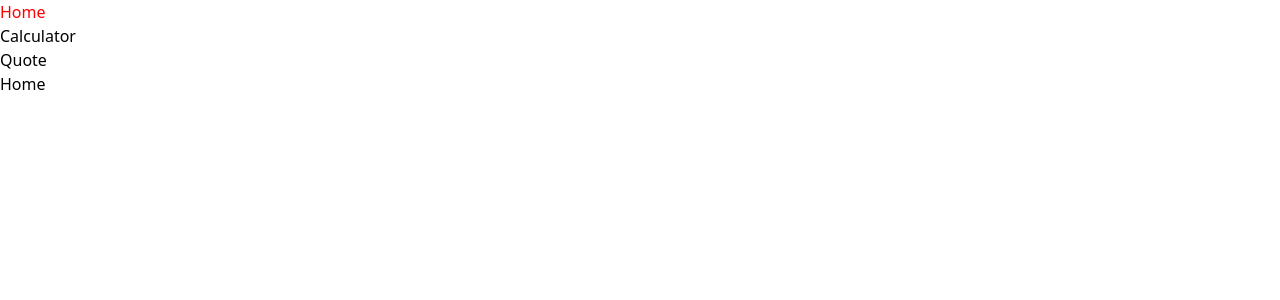
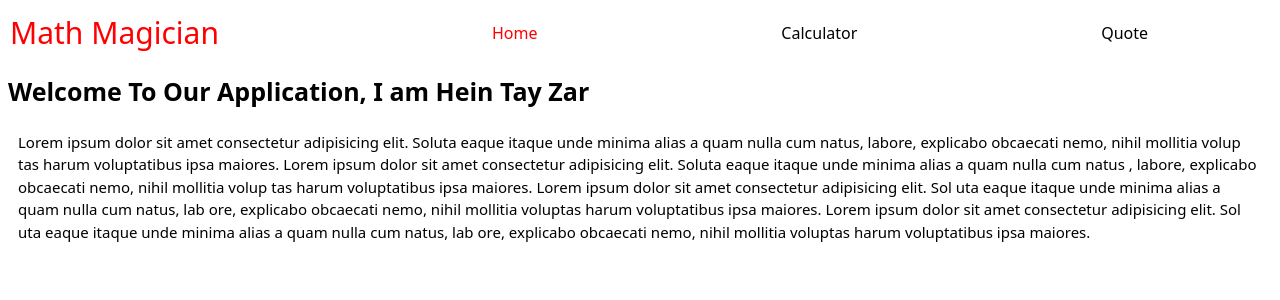
Before and after one commit to heintayzar-hm/math-magician, a React (Create React App) app: page /#/home in a window 1280 px wide. Shown: the top 300 px of the page. Built offline with nearby package versions, Linux system fonts and the light colour scheme.

Commit message:
Add pages and style them

```diff
--- a/package.json
+++ b/package.json
@@ -10,6 +10,7 @@
     "react": "^18.2.0",
     "react-dom": "^18.2.0",
     "react-icons": "^4.7.1",
+    "react-router": "^6.4.4",
     "react-router-dom": "^6.4.4",
     "react-scripts": "5.0.1",
     "web-vitals": "^2.1.4"
--- a/src/component/Navbar.js
+++ b/src/component/Navbar.js
@@ -20,9 +20,25 @@ const Navbar = () => {
     },
   ];
 
+  const style = {
+    nav: {
+      display: 'flex',
+      alignItems: 'center',
+      justifyContent: 'space-around',
+      padding: '10px',
+    },
+    h1: { color: 'red', fontSize: '30px', flexBasis: '40%' },
+    ul: {
+      display: 'flex',
+      alignItems: 'center',
+      justifyContent: 'space-around',
+      width: '100%',
+    },
+  };
   return (
-    <nav>
-      <ul>
+    <nav style={style.nav}>
+      <h1 style={style.h1}>Math Magician</h1>
+      <ul style={style.ul}>
         {links.map((link) => (
           <li key={link.id}>
             {' '}
--- a/src/component/calculator.js
+++ b/src/component/calculator.js
@@ -22,7 +22,7 @@ const Calculator = () => {
   const { total, next, operation } = getCalculatorObj;
   return (
     <>
-      <section id="calculator" className="lg:w-1/2 w-full">
+      <section id="calculator" className="w-full">
         <div className="w-full leading-[80px] bg-zinc-500 text-white text-right text-3xl">
           {
             (!total && !operation && !next) ? 0
--- a/src/pages/ErrorPage.js
+++ b/src/pages/ErrorPage.js
@@ -1,14 +1,23 @@
-import React from 'react';
+import React, { useEffect } from 'react';
+import { useNavigate } from 'react-router';
 
 // eslint-disable-next-line react/prefer-stateless-function
-class ErrorPage extends React.Component {
+class Error extends React.Component {
   render() {
     return (
       <>
-        <div>Error</div>
+        <div>Error 404</div>
       </>
     );
   }
 }
 
+const ErrorPage = () => {
+  const navigate = useNavigate();
+  useEffect(() => {
+    navigate('/home', { replace: true });
+  });
+  return (<Error />);
+};
+
 export default ErrorPage;
--- a/src/pages/HomePage.js
+++ b/src/pages/HomePage.js
@@ -3,9 +3,40 @@ import React from 'react';
 // eslint-disable-next-line react/prefer-stateless-function
 class HomePage extends React.Component {
   render() {
+    const style = {
+      h2: {
+        fontSize: '25px',
+        fontWeight: '700',
+      },
+      main: {
+        padding: '8px',
+        display: 'flex',
+        flexDirection: 'column',
+        gap: '10px',
+      },
+      p: { fontSize: '15px', padding: '10px' },
+    };
     return (
       <>
-        <div>Home</div>
+        <main style={style.main}>
+          <h2 style={style.h2}> Welcome To Our Application, I am Hein Tay Zar</h2>
+          <p style={style.p}>
+            Lorem ipsum dolor sit amet consectetur adipisicing elit.
+            Soluta eaque itaque unde minima alias a quam nulla cum natus,
+            labore, explicabo obcaecati nemo, nihil mollitia volup
+            tas harum voluptatibus ipsa maiores.
+            Lorem ipsum dolor sit amet consectetur adipisicing elit.
+            Soluta eaque itaque unde minima alias a quam nulla cum natus
+            , labore, explicabo obcaecati nemo, nihil mollitia volup
+            tas harum voluptatibus ipsa maiores.
+            Lorem ipsum dolor sit amet consectetur adipisicing elit. Sol
+            uta eaque itaque unde minima alias a quam nulla cum natus, lab
+            ore, explicabo obcaecati nemo, nihil mollitia voluptas harum voluptatibus ipsa maiores.
+            Lorem ipsum dolor sit amet consectetur adipisicing elit. Sol
+            uta eaque itaque unde minima alias a quam nulla cum natus, lab
+            ore, explicabo obcaecati nemo, nihil mollitia voluptas harum voluptatibus ipsa maiores.
+          </p>
+        </main>
       </>
     );
   }
--- a/src/pages/QuotePage.js
+++ b/src/pages/QuotePage.js
@@ -3,9 +3,28 @@ import React from 'react';
 // eslint-disable-next-line react/prefer-stateless-function
 class QuotePage extends React.Component {
   render() {
+    const style = {
+      h2: {
+        fontSize: '25px',
+        fontWeight: '700',
+      },
+      main: {
+        height: '80vh',
+        width: '80vw',
+        display: 'flex',
+        alignItems: 'center',
+        justifyContent: 'center',
+        margin: 'auto',
+      },
+    };
     return (
       <>
-        <div>QuotePage</div>
+        <main style={style.main}>
+          <h2 style={style.h2}>
+            Mathematics is not about calculation, equations, computations, or algorithms,
+            It is about understanding --- Willian Paul Thurston
+          </h2>
+        </main>
       </>
     );
   }
--- a/src/pages/calculator.js
+++ b/src/pages/calculator.js
@@ -4,9 +4,31 @@ import Calculator from '../component/calculator';
 // eslint-disable-next-line react/prefer-stateless-function
 class CalculatorPage extends React.Component {
   render() {
+    const style = {
+      main: {
+        display: 'grid',
+        gridTemplateColumns: '50% 50%',
+        padding: '30px',
+      },
+      h2: {
+        fontSize: '25px',
+        fontWeight: '700',
+      },
+      div: {
+
+      },
+    };
     return (
       <>
-        <Calculator />
+        <main style={style.main}>
+          <h2 style={style.h2}>
+            Let&apos;s Do Some Math,
+          </h2>
+          <div style={style.div}>
+            <Calculator />
+          </div>
+
+        </main>
       </>
     );
   }
```
Also changed, not shown: 1 other file (tests, documents, lock files or other folders).
